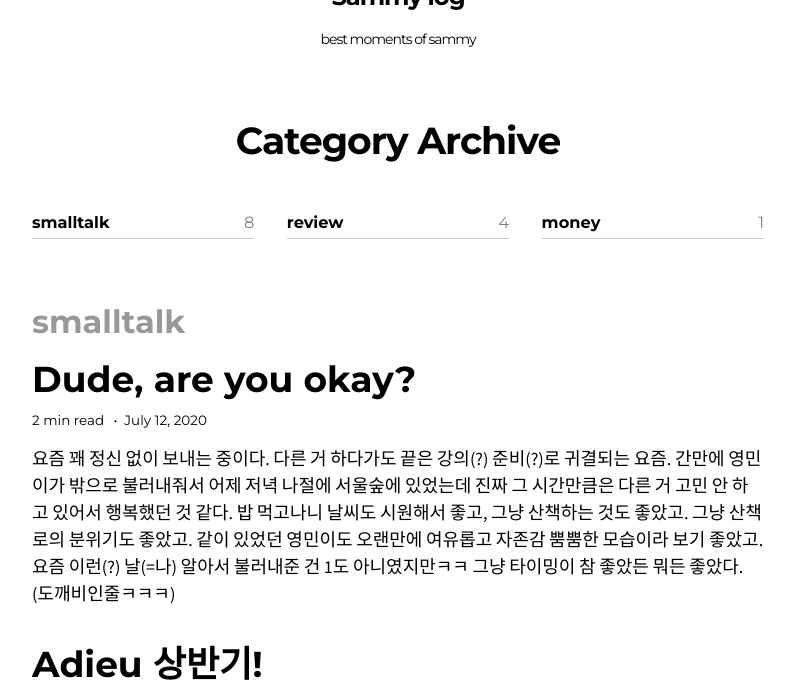
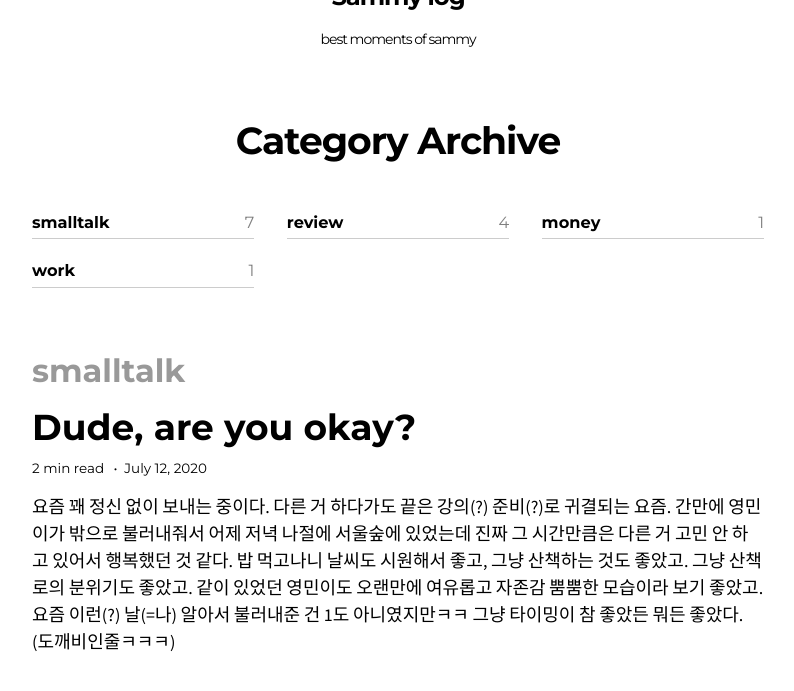
Before and after one commit to ssammykim/ssammykim.github.io, a Jekyll site: the page built from categories.md, in a window 1280 px wide and 1400 px high, scrolled down 275 px. Shown: the top 691 px of the window, without its empty margins (242-1036 px from the left). Built offline with Jekyll 4.4.1, drawn with Linux system fonts in a browser that asks for light colours; nearby versions of some CDN libraries; some web fonts are replaced; some of the changed text lies outside the part shown.

Commit message:
Update 2020-06-09-po-and-tech-evangelist.md

```diff
--- a/_posts/2020-06-09-po-and-tech-evangelist.md
+++ b/_posts/2020-06-09-po-and-tech-evangelist.md
@@ -2,7 +2,7 @@
 title: "Product Owner and Tech Evangelist"
 date: June 09, 2020
 categories:
-  - smalltalk
+  - work
 tags:
   -
 comments: true
```
